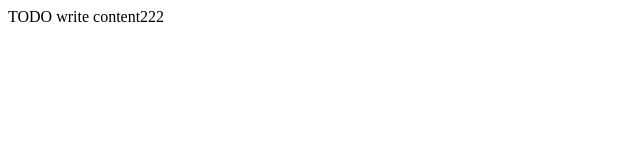
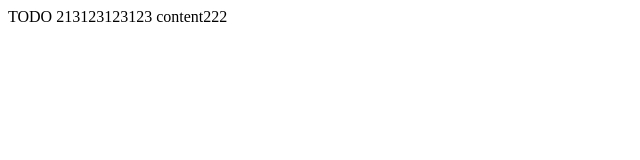
Before and after one commit to walklive/NUTJ, a plain HTML site: page NUTJ/public_html/index.html in a window 1280 px wide. Shown: the full height of the page, 0-640 px from the left. Drawn offline with Linux system fonts and the light colour scheme.

Commit message:
modifine 1

```diff
--- a/NUTJ/public_html/index.html
+++ b/NUTJ/public_html/index.html
@@ -11,6 +11,6 @@ and open the template in the editor.
         <meta name="viewport" content="width=device-width, initial-scale=1.0">
     </head>
     <body>
-        <div>TODO write content222</div>
+        <div>TODO 213123123123 content222</div>
     </body>
 </html>
```
